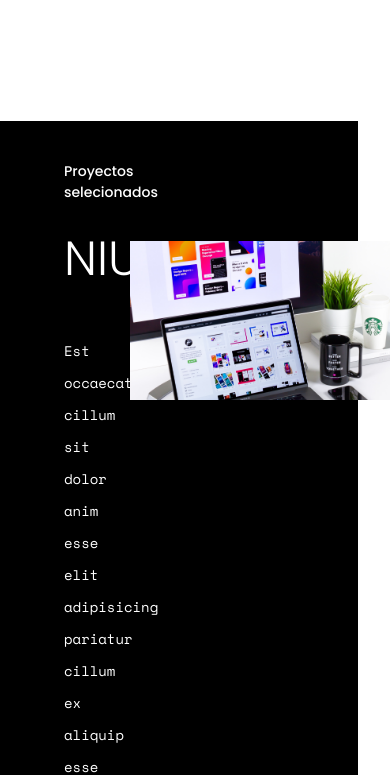
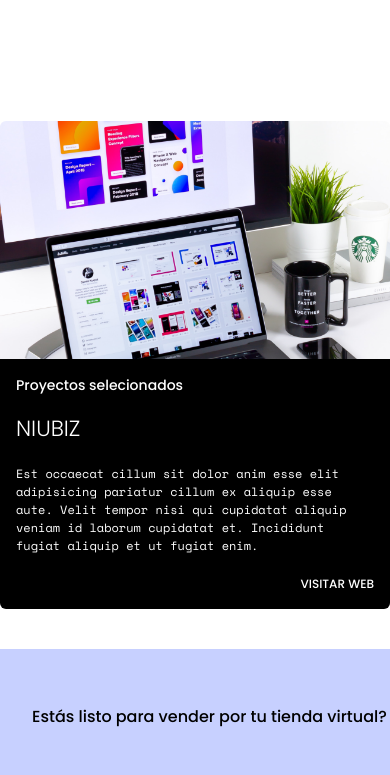
Before and after one commit to ZambranoBeicker/esedor_landingpage-web, a React (Create React App) app: page / in a window 390 px wide. Shown: the part 3420-4195 px from the top of the page. Built offline with nearby package versions, Linux system fonts and the light colour scheme.

Commit message:
Add main responsive styles to projects

```diff
--- a/src/components/Projects.js
+++ b/src/components/Projects.js
@@ -1,5 +1,5 @@
 import React from 'react';
-import {InfoParagraph,ArrowCta,HeroForm} from './Hero.js';
+import {InfoParagraph,HeroForm} from './Hero.js';
 
 
 const Projects = () =>{
@@ -7,23 +7,31 @@ const Projects = () =>{
       return (
 
         <React.Fragment>
-          <section className="min-h-0 container-none flex relative">
+          <section className="min-h-0 container-none lg:flex relative">
+            <div className="w-full lg:hidden">
+              <img className="rounded-t-md" src="images/projects.png" alt="Proyectos"/>
+            </div>
 
-            <div className="bg-black w-11/12 px-16 pt-10">
-              <div className="text-white w-1/3">
+
+            <div className="bg-black p-4 rounded-b-md lg:w-11/12 lg:px-16 lg:pt-10">
+              <div className="text-white lg:w-1/3">
                 <h4 className="text-sm">Proyectos selecionados</h4>
-                <h2 className="text-5xl mt-5">NIUBIZ</h2>
+                <h2 className="text-semibig mt-4 lg:text-5xl lg:mt-5">NIUBIZ</h2>
                 <InfoParagraph
                   info="Est occaecat cillum sit dolor anim esse elit adipisicing pariatur cillum ex aliquip esse aute. Velit tempor nisi qui cupidatat aliquip veniam id laborum cupidatat et. Incididunt fugiat aliquip et ut fugiat enim."
-                  textClass="text-sm leading-8 max-w-full"
-                  containerClass="pr-4 my-10 mr-auto"
+                  textClass="md:text-sm md:leading-8 max-w-full text-xs"
+                  containerClass="md:pr-4 md:my-10 mr-auto pr-4 my-5 mr-auto"
                   />
               </div>
-              <div className="mt-40">
-                <ArrowCta title="SIGUIENTE" src="images/arrow-2.png" adapt={false} containerClass="w-3/12" ctaClass="projects__arrow-cta text-lg arrow-cta"/>
+              <div className="hidden lg:block my-32 text-white">
+                <h5 className="cursor-auto projects__arrow-cta">SIGUIENTE</h5>
+                <img src="images/arrow-2.png" alt="arrow-2"/>
+              </div>
+              <div className="mt-5 ml-auto text-white w-40 text-xs text-bold text-right lg:hidden">
+                 <a href="#this" className="border-b border-black hover:border-white">VISITAR WEB</a>
               </div>
             </div>
-              <div className="projects__image absolute w-8/12 right-0">
+              <div className="projects__image hidden lg:block absolute w-8/12 right-0">
                 <img className="" src="images/projects.png" alt="Proyectos"/>
               </div>
           </section>
```
